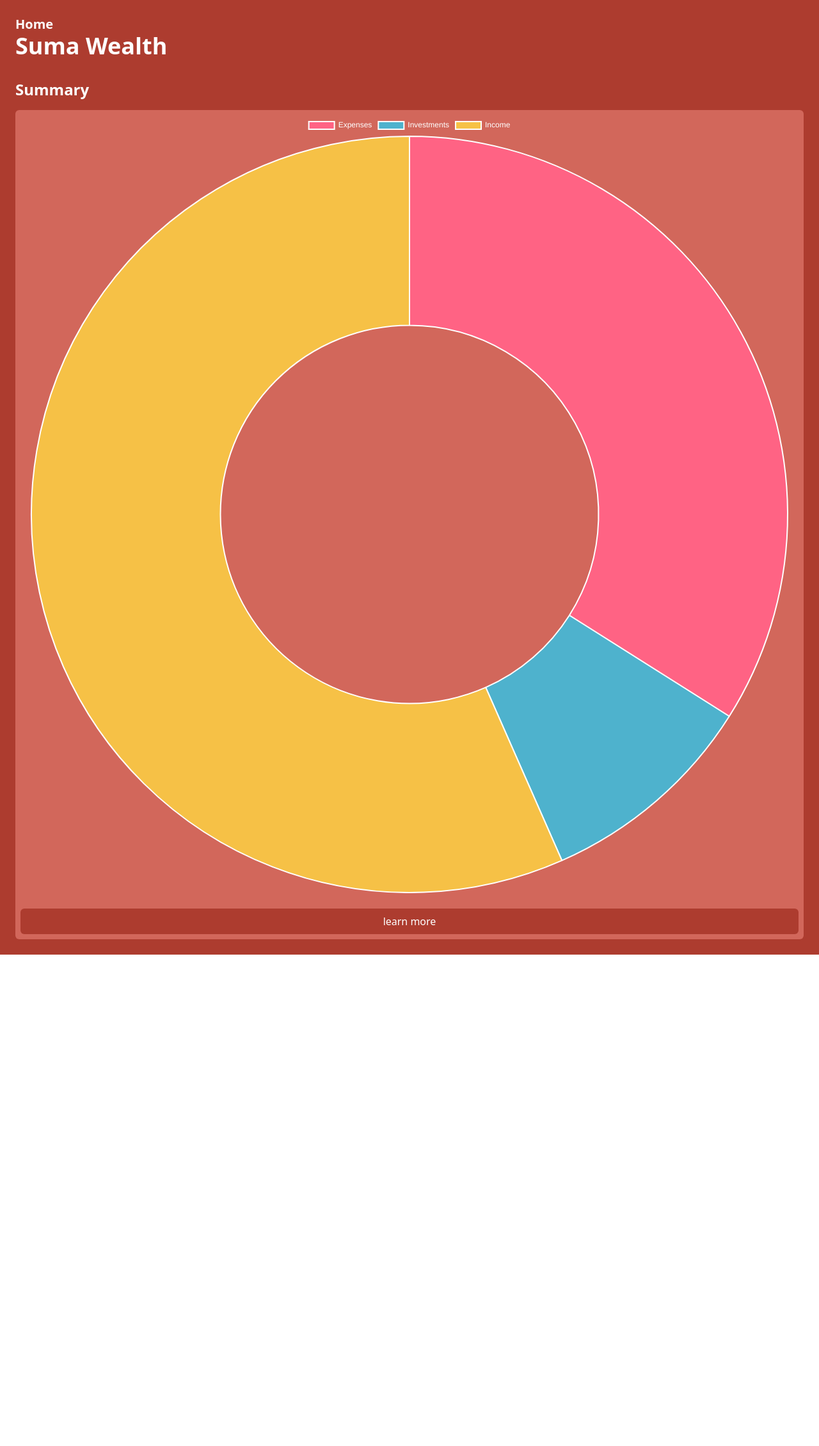
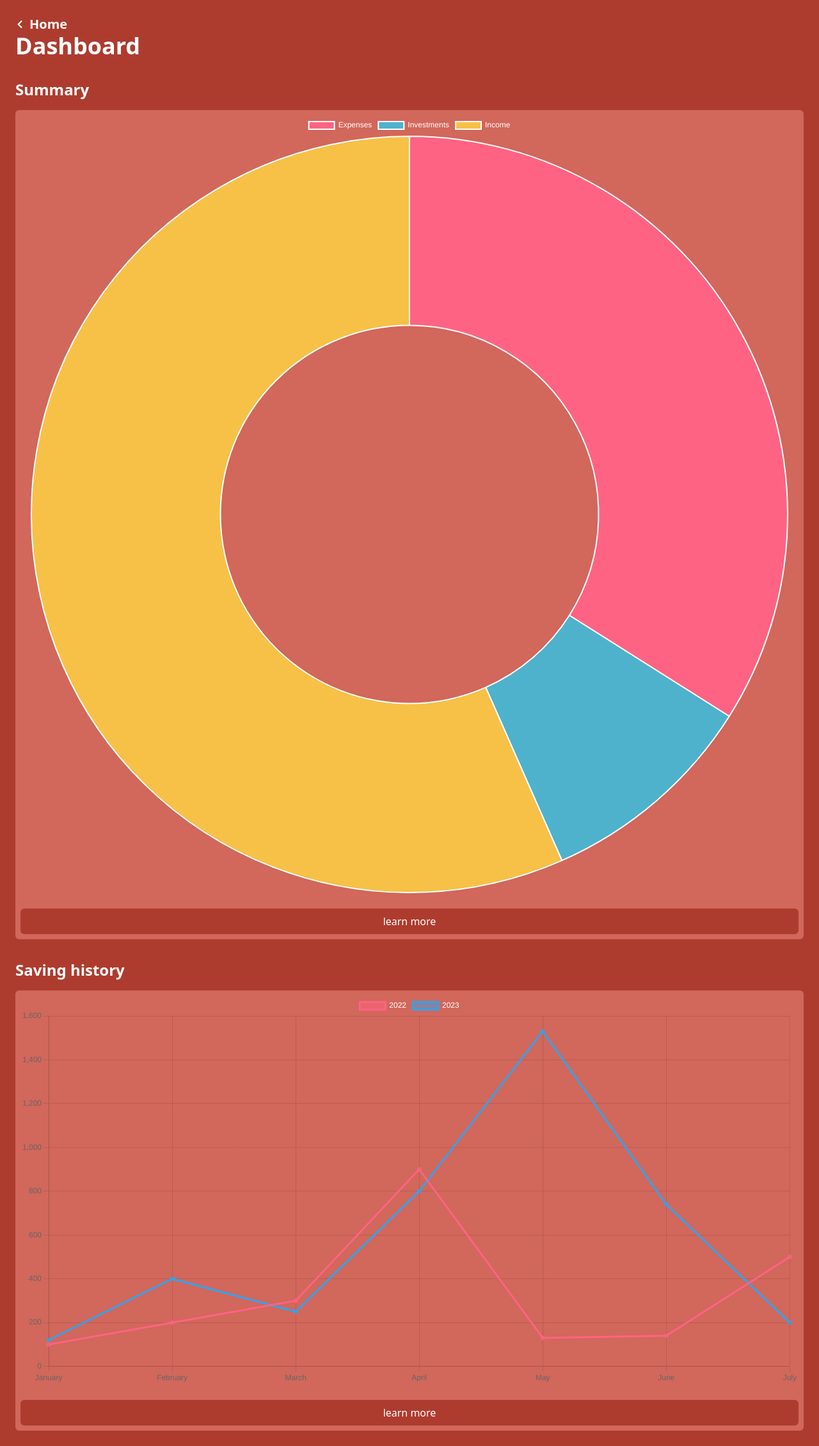
Before and after one commit to CesarMarcial9/suma-flow, a Next.js app: page /dashboard in a window 1280 px wide. Shown: the whole page at 64% size. Before the commit the page ends 1492 px from the top, so only its background shows below. Built offline with nearby package versions, Linux system fonts and the light colour scheme; no server answers.

Commit message:
working on checking dashboard auth

```diff
--- a/src/pages/dashboard/index.tsx
+++ b/src/pages/dashboard/index.tsx
@@ -1,9 +1,34 @@
 import React from "react";
-import { Chart as ChartJS, ArcElement, Tooltip, Legend, ChartData, scales } from "chart.js";
-import { Doughnut } from "react-chartjs-2";
+import {
+  Chart as ChartJS,
+  ArcElement,
+  Tooltip,
+  Legend,
+  CategoryScale,
+  LineController,
+  LineElement,
+  PointElement,
+  LinearScale,
+  ChartOptions,
+  ChartData,
+  Scale
+} from "chart.js";
+import { Doughnut, Line } from "react-chartjs-2";
 import Link from "next/link";
+import { FaChevronLeft } from "react-icons/fa";
+import { useSession } from "next-auth/react";
 
-ChartJS.register(ArcElement, Tooltip, Legend);
+ChartJS.register(
+  ArcElement,
+  Tooltip,
+  Legend,
+  CategoryScale,
+  LineController,
+  LineElement,
+  PointElement,
+  LinearScale,
+
+);
 
 const data = {
   labels: ["Expenses", "Investments", "Income"],
@@ -11,26 +36,103 @@ const data = {
     {
       data: [180, 50, 300],
       backgroundColor: ["#FF6384", "rgb(78, 178,205)", "rgb(246,193,70)"],
-      hoverBackgroundColor: ["#FF6384", "#36A2EB", "#FFCE56"],
+      hoverBackgroundColor: ["#FF6384", "rgb(78, 178,205)", "rgb(246,193,70)"],
     },
-  ]
+  ],
+};
+
+const labels = ["January", "February", "March", "April", "May", "June", "July"];
+
+const lineData: ChartData<"line"> = {
+  labels,
+  datasets: [
+    {
+      label: "2022",
+      data: [100, 200, 300, 900, 130, 140, 500],
+      borderColor: "rgb(255, 99, 132)",
+      backgroundColor: "rgba(255, 99, 132, 0.5)",
+    },
+    {
+      label: "2023",
+      data: [120, 400, 250, 800, 1530, 740, 200],
+      borderColor: "rgb(53, 162, 235)",
+      backgroundColor: "rgba(53, 162, 235, 0.5)",
+    },
+  ],
+};
+
+export const options: ChartOptions<"line"> = {
+  color: 'white',
+  responsive: true,
+  scales: {
+    x: {
+      title: {
+        color: 'white'
+      }
+    }
+  },
+  plugins: {
+    legend: {
+      position: "top" as const,
+    },
+    title: {
+      display: true,
+      text: "Chart.js Line Chart",
+    }
+  }
 };
 
 const DashboardPage = () => {
+  const { data: session, status} = useSession()
+
+  if (status == 'unauthenticated') {
+
+  }
+
   return (
     <div className="flex min-h-screen flex-col gap-8 bg-well-red-500 p-6 text-white">
       <header>
-        <Link href={'/'} passHref className="text-xl font-semibold">Home</Link>
-        <h2 className="text-4xl font-bold">Suma Wealth</h2>
+
+        <Link href={"/"} passHref className="text-xl font-semibold">
+          <div className="flex gap-2 items-center">
+            <FaChevronLeft className="text-sm"/>
+            <p>Home</p>
+          </div>
+        </Link>
+
+        <h2 className="text-4xl font-bold">Dashboard</h2>
       </header>
 
       <div className="flex flex-col gap-4">
-        <h2 className="font-semibold text-2xl">Summary</h2>
+        <h2 className="text-2xl font-semibold">Summary</h2>
 
-        <div className="p-2 bg-well-red-300 rounded-md flex flex-col gap-6 justify-center items-center">
-          <Doughnut data={data} options={{color: 'white', font: {size: 32}}} />
+        <div className="flex flex-col items-center justify-center gap-6 rounded-md bg-well-red-300 p-2">
+          <Doughnut
+            data={data}
+            options={{ color: "white", font: { size: 32 } }}
+          />
 
-          <Link href={'/dashboard/summary'} className='bg-well-red-500 rounded-md py-2 text-center w-full' passHref>
+          <Link
+            href={"/dashboard/summary"}
+            className="w-full rounded-md bg-well-red-500 py-2 text-center"
+            passHref
+          >
+            learn more
+          </Link>
+        </div>
+      </div>
+
+      <div className="flex flex-col gap-4">
+        <h2 className="text-2xl font-semibold">Saving history</h2>
+
+        <div className="flex flex-col items-center justify-center gap-6 rounded-md bg-well-red-300 p-2">
+          <Line data={lineData} options={options} />
+
+          <Link
+            href={"/dashboard/summary"}
+            className="w-full rounded-md bg-well-red-500 py-2 text-center"
+            passHref
+          >
             learn more
           </Link>
         </div>
```
